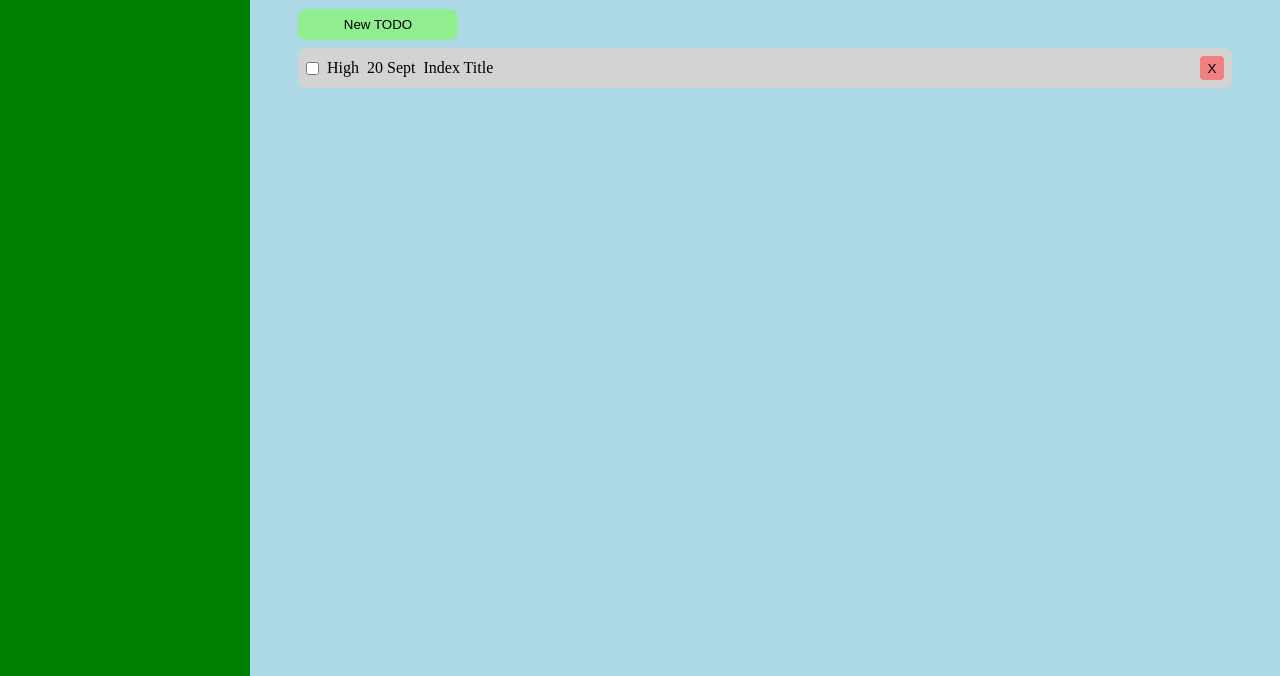
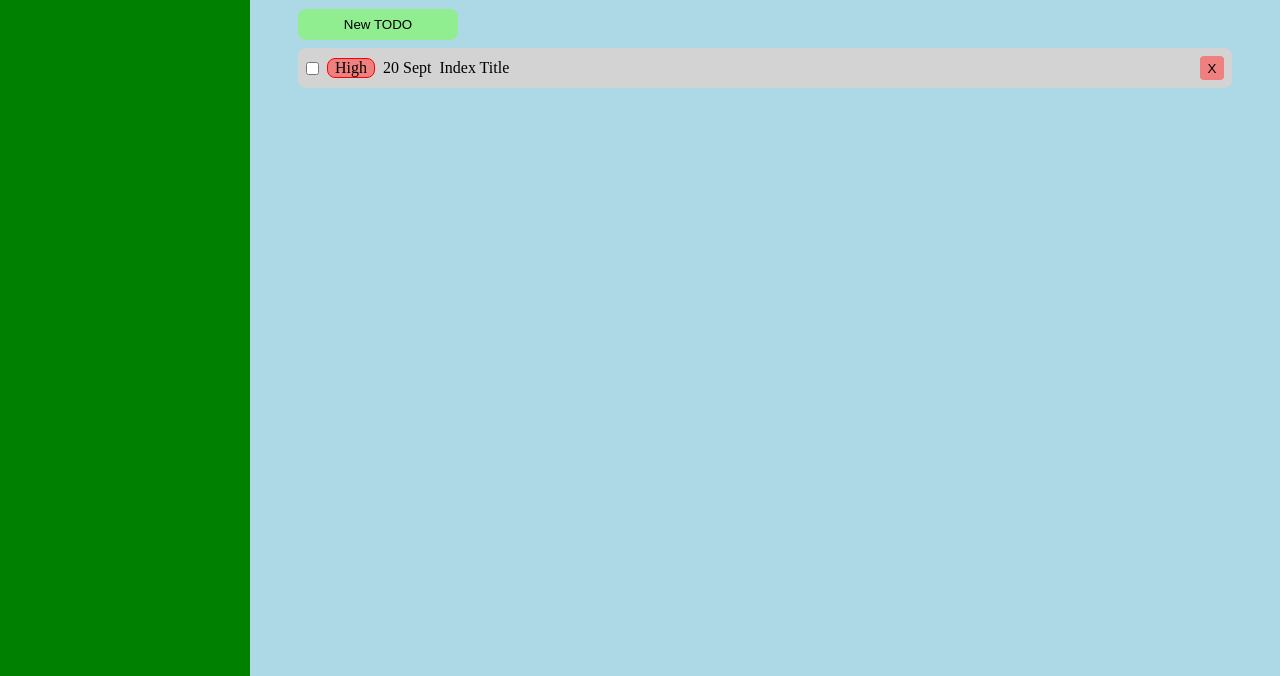
Before and after one commit to A-Shushi/odin-todo, a website built with webpack: page src/template.html in a window 1280 px wide. Shown: the part 124-800 px from the top of the page. Built offline with nearby package versions, Linux system fonts and the light colour scheme.

Commit message:
Add style to the priority tag in todo list

```diff
--- a/src/display.js
+++ b/src/display.js
@@ -180,8 +180,11 @@ function renderProject(project) {
         newListItem.appendChild(newCheckbox);
 
         const newPriority = document.createElement("p")
-        newPriority.className = "priority"
-        newPriority.textContent = project.todoArray[i].priority
+        newPriority.className = "priority";
+        newPriority.textContent = project.todoArray[i].priority;
+        if (project.todoArray[i].priority === "High") {
+            newPriority.classList.add("high-priority")
+        }
         newListItem.appendChild(newPriority);
 
         const newDueDate = document.createElement("p");
--- a/src/styles.css
+++ b/src/styles.css
@@ -124,6 +124,19 @@ li {
     gap: 0.5rem;
 }
 
+.priority {
+    border: 1px solid green;
+    border-radius: 8px;
+    width: 3rem;
+    background-color: lightgreen;
+    text-align: center;
+}
+
+.high-priority {
+    border: 1px solid red;
+    background-color: lightcoral;
+}
+
 .todo-list-item {
     display: flex;
     align-items: center;
```
